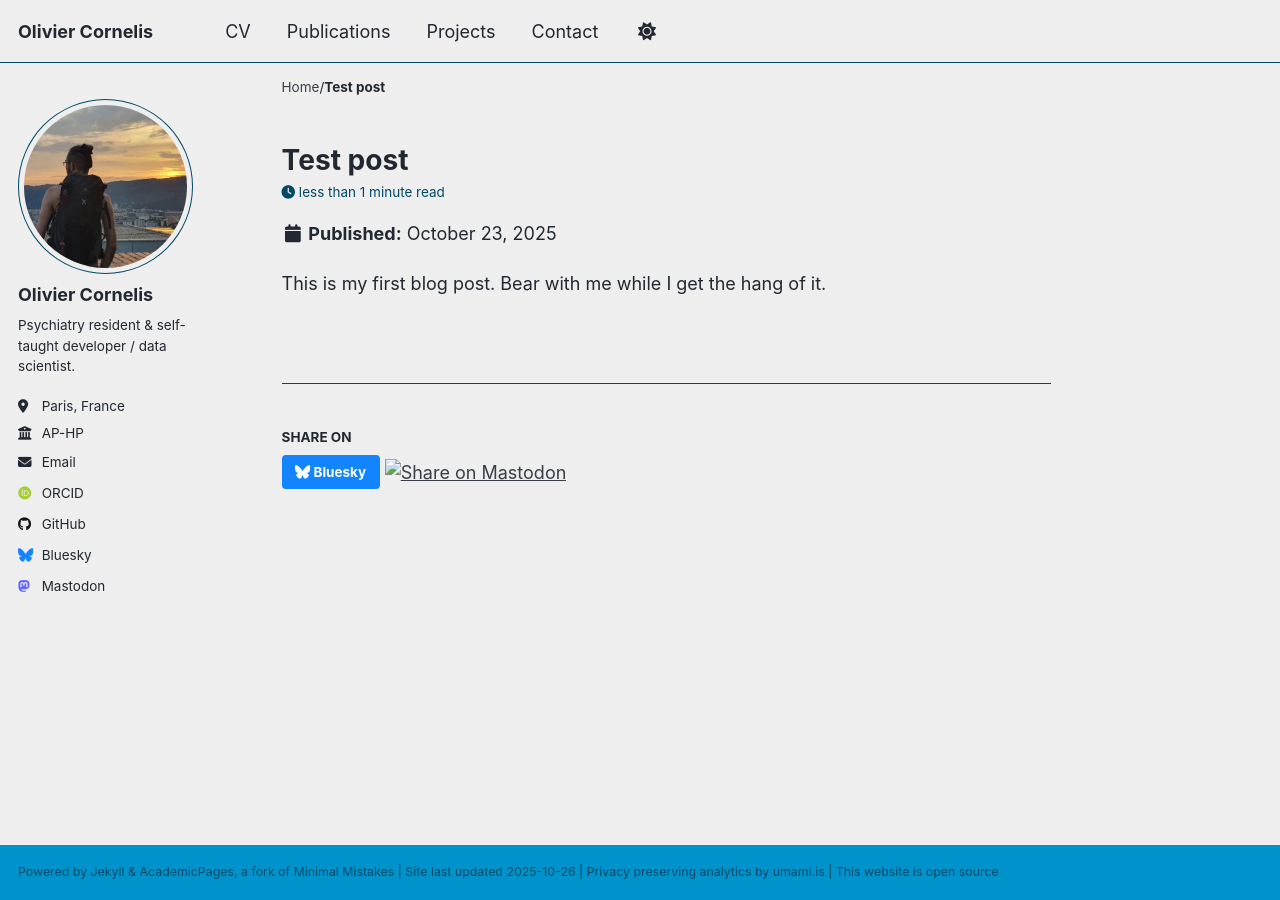
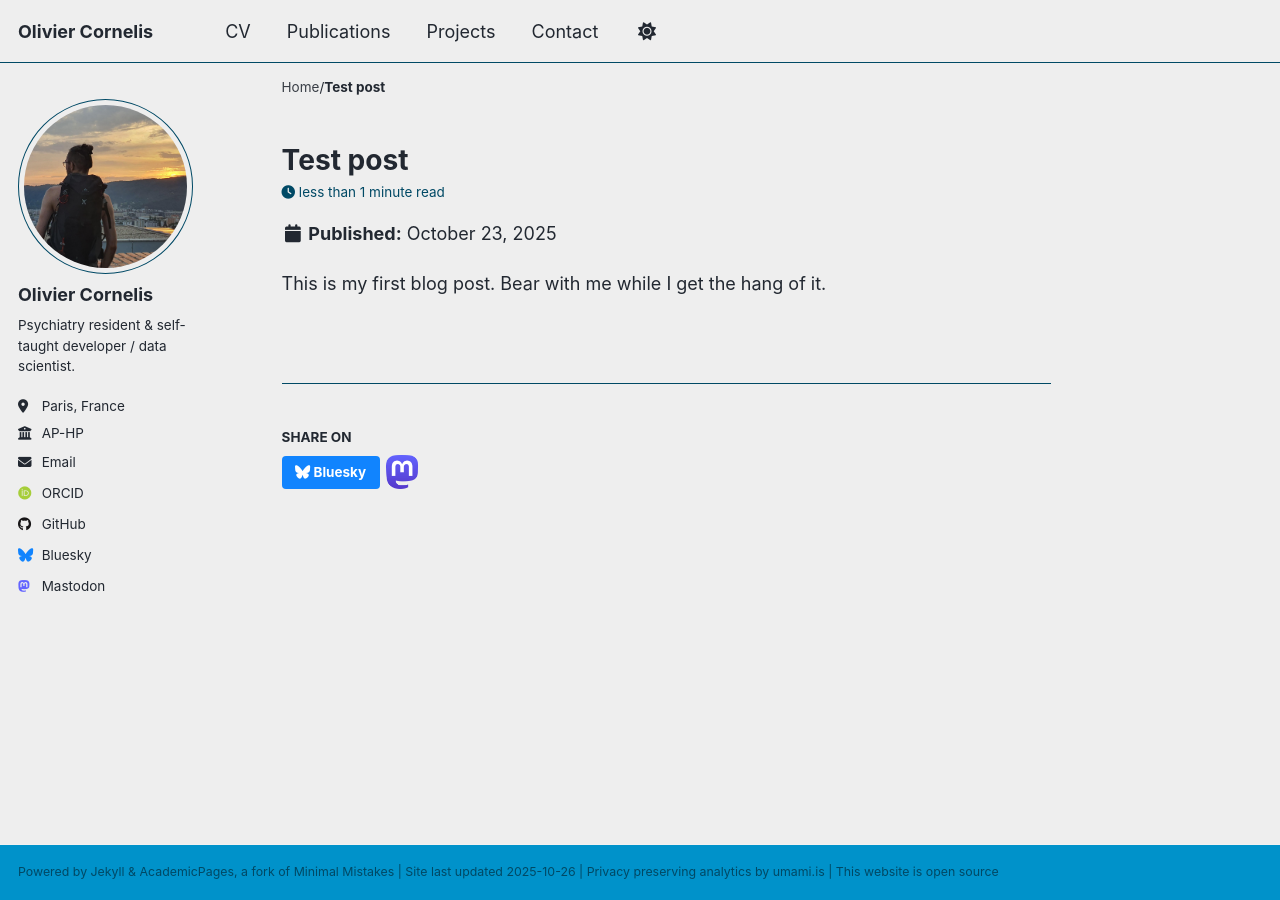
Before and after one commit to thiswillbeyourgithub/website, a Jekyll site: the page built from _posts/2025-10-23-first-post.md, in a window 1280 px wide. Built offline with Jekyll 4.4.1, drawn with Linux system fonts in a browser that asks for light colours; some web fonts are replaced; a script that is not in the unit is left out.

Commit message:
fix: absolute path for mastodon share link
Signed-off-by: thiswillbeyourgithub
<26625900+thiswillbeyourgithub@users.noreply.github.com>

```diff
--- a/_includes/social-share.html
+++ b/_includes/social-share.html
@@ -8,7 +8,7 @@
   <a href="https://bsky.app/intent/compose?text={{ base_path }}{{ page.url }}" class="btn btn--bluesky" title="{{ site.data.ui-text[site.locale].share_on_label | default: 'Share on' }} Bluesky"><i class="fab fa-bluesky" aria-hidden="true"></i><span> Bluesky</span></a>
 
 <a href="https://www.addtoany.com/add_to/mastodon?linkurl={{ base_path | append: page.url | url_encode }}">
-    <img src="./images/mastodon_share.png" alt="Share on Mastodon" height="34" width="34">
+    <img src="{{ base_path }}/images/mastodon_share.png" alt="Share on Mastodon" height="34" width="34">
 </a>
 
   <!-- <a href="https://www.facebook.com/sharer/sharer.php?u={{ base_path }}{{ page.url }}" class="btn btn--facebook" title="{{ site.data.ui-text[site.locale].share_on_label | default: 'Share on' }} Facebook"><i class="fab fa-facebook" aria-hidden="true"></i><span> Facebook</span></a> -->
```
